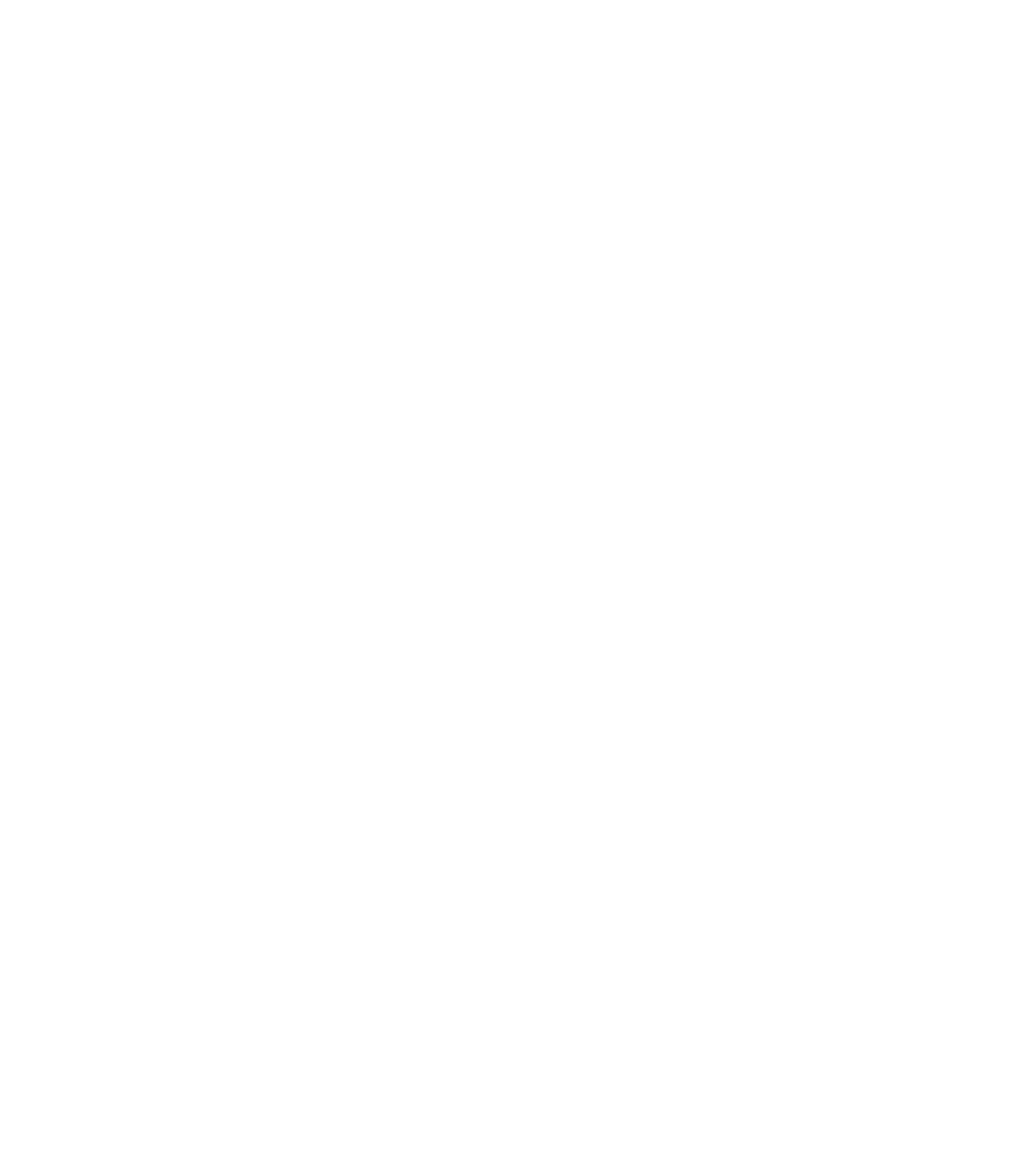
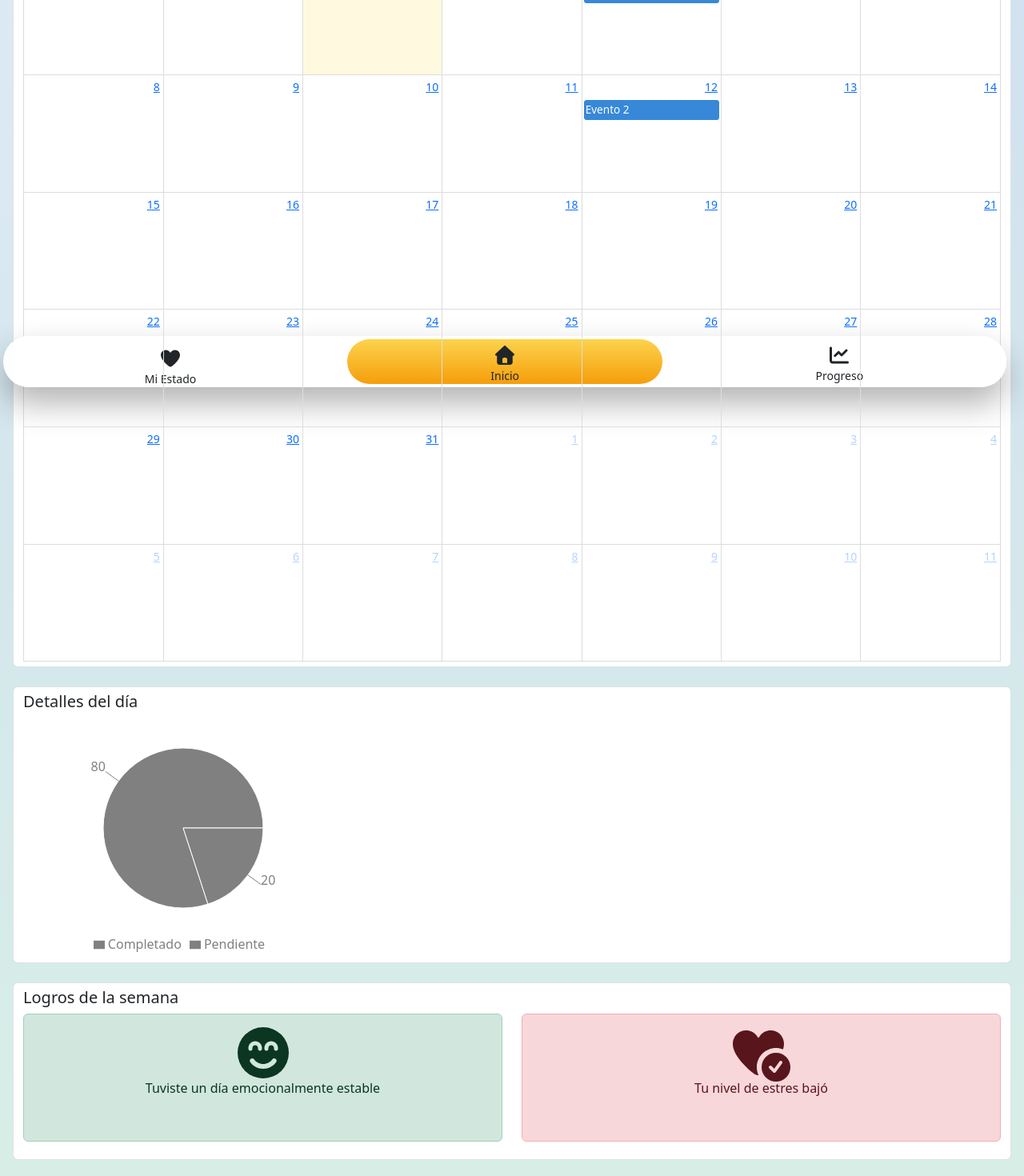
Before and after one commit to MisaelSalazar/SereniApp-React, a React (Vite) app: page /history in a window 1280 px wide. Before the commit this address had no page. Shown: the part 300-1770 px from the top of the page at 80% size. Before the commit the page ends 800 px from the top, so only its background shows below. Built offline with nearby package versions, Linux system fonts and the light colour scheme.

Commit message:
Finished History Section

```diff
--- a/package.json
+++ b/package.json
@@ -15,10 +15,14 @@
     "@fortawesome/free-regular-svg-icons": "^7.2.0",
     "@fortawesome/free-solid-svg-icons": "^7.2.0",
     "@fortawesome/react-fontawesome": "^3.2.0",
+    "@fullcalendar/daygrid": "^6.1.20",
+    "@fullcalendar/interaction": "^6.1.20",
+    "@fullcalendar/react": "^6.1.20",
     "bootstrap": "^5.3.8",
     "react": "^19.2.0",
     "react-dom": "^19.2.0",
-    "react-router-dom": "^7.13.1"
+    "react-router-dom": "^7.13.1",
+    "recharts": "^3.7.0"
   },
   "devDependencies": {
     "@eslint/js": "^9.39.1",
--- a/src/components/BottomBar.tsx
+++ b/src/components/BottomBar.tsx
@@ -35,7 +35,7 @@ function BottomBar() {
                 </div>
             </div>
             <div className="col-4">
-                <Link to={"#"} className="link-dark link-underline-opacity-0">
+                <Link to={"/history"} className="link-dark link-underline-opacity-0">
                     <FontAwesomeIcon
                         icon={faChartLine}
                         style={{
--- /dev/null
+++ b/src/pages/History.tsx
@@ -0,0 +1,87 @@
+import BottomBar from "../components/BottomBar";
+import TopBar from "../components/TopBar";
+import { FontAwesomeIcon } from "@fortawesome/react-fontawesome";
+import { faFaceSmileBeam, faHeartCircleCheck } from "@fortawesome/free-solid-svg-icons";
+
+import FullCalendar from '@fullcalendar/react'
+import dayGridPlugin from '@fullcalendar/daygrid'
+import interactionPlugin from '@fullcalendar/interaction'
+
+import { PieChart, Pie, Tooltip, Legend } from "recharts";
+
+const data = [
+    { name: "Completado", value: 80 },
+    { name: "Pendiente", value: 20 },
+];
+
+function History() {
+    return (
+        <main>
+            <TopBar
+                title="Historial"
+            ></TopBar>
+
+            <div style={{ marginTop: "4rem" }}>
+
+                <div className="form-control text-center">
+                    <div className="h5">¡Mantienes una racha de 3 días estables!</div>
+                </div>
+                <div className="form-control mt-4">
+                    <FullCalendar
+                        plugins={[dayGridPlugin, interactionPlugin]}
+                        initialView="dayGridMonth"
+                        events={[
+                            { title: 'Evento 1', date: '2026-03-05' },
+                            { title: 'Evento 2', date: '2026-03-12' }
+                        ]}
+                    />
+                </div>
+                <div className="form-control mt-4">
+                    <div className="h5">Detalles del día</div>
+                    <PieChart width={400} height={300}>
+                        <Pie
+                            data={data}
+                            dataKey="value"
+                            nameKey="name"
+                            cx="50%"
+                            cy="50%"
+                            outerRadius={100}
+                            label
+                        >
+                            {/* {data.map((entry, index) => (
+                            <Cell key={index} />
+                        ))} */}
+                        </Pie>
+                        <Tooltip />
+                        <Legend />
+                    </PieChart>
+                </div>
+
+                <div className="form-control mt-4" style={{marginBottom: "6rem"}}>
+                    <div className="h5">Logros de la semana</div>
+
+                    <div className="row text-center">
+                        <div className="col-6">
+                            <div className="alert alert-success" style={{height: "10rem"}}>
+                                <FontAwesomeIcon icon={faFaceSmileBeam} style={{fontSize: "4rem"}}/>
+                                <br />
+                                Tuviste un día emocionalmente estable
+                            </div>
+                        </div>
+                        <div className="col-6">
+                            <div className="alert alert-danger" style={{height: "10rem"}}>
+                                <FontAwesomeIcon icon={faHeartCircleCheck} style={{fontSize: "4rem"}}/>
+                                <br />
+                                Tu nivel de estres bajó
+                            </div>
+                        </div>
+                    </div>
+                </div>
+            </div>
+
+            <BottomBar></BottomBar>
+        </main>
+    );
+}
+
+export default History;
--- a/src/pages/Home.tsx
+++ b/src/pages/Home.tsx
@@ -13,7 +13,7 @@ function Home() {
             <h3 className="text-center mb-4 mt-3">"Estoy aquí para ayudarte, ¿Cómo te sientes hoy?"</h3>
 
             <Card url="/state" icon={faHeart} title={"Mi Estado"} />
-            <Card url="#" icon={faChartLine} title={"Historial / Progreso"} />
+            <Card url="/history" icon={faChartLine} title={"Historial / Progreso"} />
             <Card url="/config" icon={faGear} title={"Configuración"} />
 
         </main>
--- a/src/routes/AppRoutes.tsx
+++ b/src/routes/AppRoutes.tsx
@@ -3,6 +3,7 @@ import Login from "../pages/Login";
 import Home from "../pages/Home";
 import Config from "../pages/Config";
 import MyState from "../pages/MyState";
+import History from "../pages/History";
 
 function AppRoutes() {
 
@@ -12,6 +13,7 @@ function AppRoutes() {
             <Route path="/home" element={<Home />} />
             <Route path="/config" element={<Config />} />
             <Route path="/state" element={<MyState />} />
+            <Route path="/history" element={<History />} />
         </Routes>
     );
 
```
Also changed, not shown: 1 other file (tests, documents, lock files or other folders).
